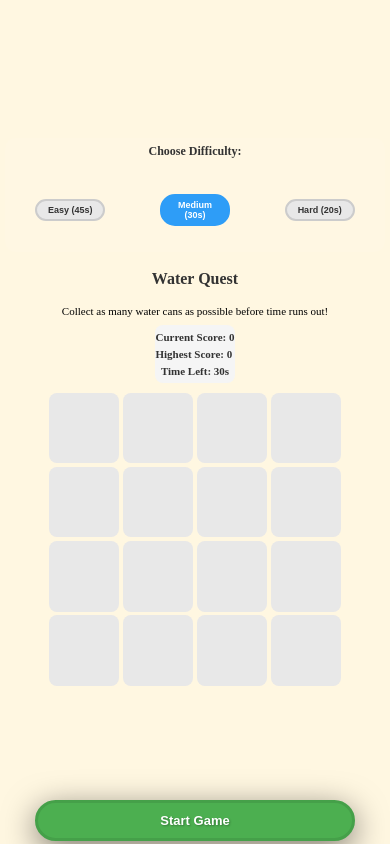
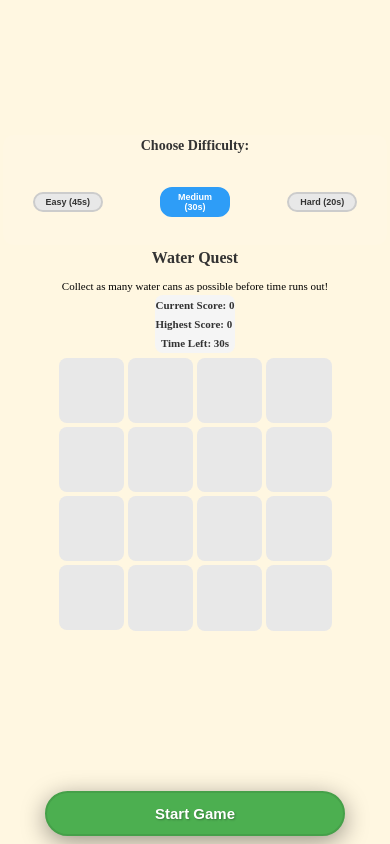
Before and after one commit to TMTucker1/charity-water-game-final, a plain HTML site: page 1Hydration-Hall-Collect/index.html in a window 390 px wide. Drawn offline with Linux system fonts and the light colour scheme.

Commit message:
Enhance mobile responsiveness: adjust layout, padding, and margins for improved usability and visibility of elements

```diff
--- a/1Hydration-Hall-Collect/style.css
+++ b/1Hydration-Hall-Collect/style.css
@@ -288,20 +288,23 @@ button {
   cursor: not-allowed;
 }
 
-/* Responsive for mobile - move difficulty to top */
+/* Mobile responsive styles */
 @media (max-width: 768px) {
   body {
     overflow: auto !important;
+    margin: 0 !important;
+    padding: 0 !important;
   }
 
   .container {
     flex-direction: column !important;
     padding: 5px !important;
-    gap: 5px !important;
+    gap: 2px !important; /* Reduced gap */
     height: auto !important;
     min-height: 100vh !important;
     overflow-y: auto !important;
-    padding-bottom: 20px !important; /* Reduced since button will be hidden during game */
+    padding-bottom: 90px !important; /* Space for button */
+    margin: 0 !important;
   }
 
   .left-panel {
@@ -309,29 +312,30 @@ button {
     min-width: auto !important;
     max-width: none !important;
     width: 100% !important;
-    padding: 8px !important;
+    padding: 5px !important; /* Reduced padding */
     background-color: rgba(255, 255, 255, 0.05);
-    margin-bottom: 2px !important;
+    margin-bottom: 0 !important; /* Remove margin */
     height: auto !important;
   }
 
   .difficulty-selection h3 {
     font-size: 14px !important;
-    margin: 0 0 5px 0 !important;
+    margin: 0 0 3px 0 !important; /* Reduced margin */
   }
 
   .difficulty-buttons {
     flex-direction: row !important;
     flex-wrap: wrap !important;
     justify-content: center !important;
-    gap: 6px !important;
+    gap: 4px !important; /* Reduced gap */
+    margin-bottom: 5px !important;
   }
 
   .difficulty-btn {
-    width: 90px !important;
-    padding: 6px 10px !important;
-    font-size: 11px !important;
-    border-radius: 15px !important;
+    width: 80px !important;
+    padding: 4px 8px !important; /* Reduced padding */
+    font-size: 10px !important;
+    border-radius: 12px !important;
   }
 
   .game-area {
@@ -342,18 +346,18 @@ button {
     display: flex !important;
     flex-direction: column !important;
     align-items: center !important;
-    padding-bottom: 5px !important;
+    padding: 0 !important; /* Remove padding */
   }
 
   .game-grid {
-    width: 75vw !important;
-    height: 75vw !important;
-    max-width: 75vw !important;
-    max-height: 75vw !important;
+    width: 70vw !important; /* Smaller grid */
+    height: 70vw !important;
+    max-width: 70vw !important;
+    max-height: 70vw !important;
     min-width: 0 !important;
     min-height: 0 !important;
-    gap: 1.5vw !important;
-    margin: 5px auto 5px auto !important;
+    gap: 1vw !important;
+    margin: 2px auto !important; /* Minimal margin */
   }
 
   .grid-cell {
@@ -363,120 +367,102 @@ button {
   }
 
   .item-wrapper {
-    width: 35px !important;
-    height: 35px !important;
+    width: 30px !important;
+    height: 30px !important;
   }
 
   h1 {
-    font-size: 20px !important;
-    margin-bottom: 5px !important;
+    font-size: 18px !important;
+    margin: 5px 0 3px 0 !important; /* Reduced margins */
   }
 
   .game-instructions {
-    font-size: 13px !important;
-    margin-bottom: 5px !important;
+    font-size: 12px !important;
+    margin-bottom: 3px !important; /* Reduced margin */
   }
 
   .stats {
-    padding: 6px 0 !important;
-    margin-bottom: 5px !important;
+    padding: 3px 0 !important; /* Reduced padding */
+    margin-bottom: 3px !important; /* Reduced margin */
   }
 
   .stats p {
-    font-size: 13px !important;
+    font-size: 12px !important;
+    margin: 1px 0 !important; /* Reduced margin */
   }
 
-  /* Fixed start button at bottom - only visible when game is not active */
+  /* Achievements positioning */
+  #achievements {
+    position: fixed !important;
+    top: 50% !important;
+    left: 50% !important;
+    transform: translate(-50%, -50%) !important;
+    z-index: 9999 !important;
+    max-width: 90% !important;
+  }
+
+  /* Fixed start button at bottom - always visible when not in game */
   button#start-game {
     position: fixed !important;
     left: 50% !important;
-    bottom: 20px !important;
+    bottom: 10px !important;
     transform: translateX(-50%) !important;
     z-index: 99999 !important;
-    width: 90vw !important;
-    max-width: 320px !important;
+    width: 85vw !important;
+    max-width: 300px !important;
     margin: 0 !important;
-    padding: 18px 24px !important;
-    font-size: 18px !important;
+    padding: 15px 20px !important;
+    font-size: 16px !important;
     font-weight: bold !important;
-    box-shadow: 0 8px 32px rgba(0,0,0,0.5) !important;
+    box-shadow: 0 6px 24px rgba(0,0,0,0.4) !important;
     background-color: #4CAF50 !important;
-    border: 3px solid #45a049 !important;
-    border-radius: 30px !important;
+    border: 2px solid #45a049 !important;
+    border-radius: 25px !important;
     color: white !important;
     text-shadow: 1px 1px 2px rgba(0,0,0,0.3) !important;
-    display: block !important; /* Ensure it's visible by default */
+    display: block !important;
+    visibility: visible !important;
+    opacity: 1 !important;
   }
 
-  /* When button is hidden during gameplay */
+  button#start-game:hover {
+    background-color: #45a049 !important;
+  }
+
+  button#start-game:disabled {
+    background-color: #666 !important;
+    border-color: #555 !important;
+  }
+
+  /* Hide button during gameplay */
   button#start-game[style*="display: none"] {
     display: none !important;
+    visibility: hidden !important;
+    opacity: 0 !important;
   }
 }
 
-/* Small screens */
+/* Small screens - even more compact */
 @media (max-width: 480px) {
   .container {
-    padding-bottom: 15px !important; /* Reduced from 90px */
-  }
-
-  .game-grid {
-    width: 80vw !important; /* Even smaller on very small screens */
-    height: 80vw !important;
-    gap: 1vw !important;
-  }
-
-  .item-wrapper {
-    width: 30px !important; /* Even smaller items */
-    height: 30px !important;
+    padding: 3px !important;
+    gap: 1px !important;
+    padding-bottom: 80px !important;
   }
 
   .left-panel {
-    padding: 6px !important;
+    padding: 3px !important;
   }
 
   .difficulty-btn {
     width: 70px !important;
-    padding: 4px 6px !important;
+    padding: 3px 6px !important;
     font-size: 9px !important;
   }
 
-  .difficulty-selection h3 {
-    font-size: 12px !important;
-  }
-
-  h1 {
-    font-size: 16px !important;
-    margin-bottom: 6px !important;
-  }
-
-  .game-instructions {
-    font-size: 11px !important;
-    margin-bottom: 8px !important;
-  }
-
-  .stats p {
-    font-size: 11px !important;
-  }
-
-  button#start-game {
-    font-size: 13px !important;
-    padding: 10px 16px !important;
-    width: 90vw !important;
-    bottom: 3px !important; /* Reduced from 10px */
-    z-index: 1001 !important;
-  }
-}
-
-/* Extra small screens - ensure button is always visible */
-@media (max-width: 360px) {
-  .container {
-    padding-bottom: 10px !important; /* Reduced from 100px */
-  }
-
   .game-grid {
-    width: 85vw !important;
-    height: 85vw !important;
+    width: 75vw !important;
+    height: 75vw !important;
     gap: 0.8vw !important;
   }
 
@@ -485,36 +471,52 @@ button {
     height: 25px !important;
   }
 
+  h1 {
+    font-size: 16px !important;
+    margin: 3px 0 2px 0 !important;
+  }
+
+  .game-instructions {
+    font-size: 11px !important;
+  }
+
+  .stats p {
+    font-size: 11px !important;
+  }
+
   button#start-game {
-    font-size: 12px !important;
-    padding: 8px 12px !important;
-    width: 95vw !important;
-    bottom: 2px !important; /* Reduced from 8px */
-    z-index: 1002 !important;
-    position: fixed !important;
+    bottom: 8px !important;
+    width: 90vw !important;
+    padding: 12px 16px !important;
+    font-size: 15px !important;
+  }
+}
+
+/* Extra small screens */
+@media (max-width: 360px) {
+  .container {
+    padding: 2px !important;
+    padding-bottom: 75px !important;
+  }
+
+  .game-grid {
+    width: 80vw !important;
+    height: 80vw !important;
+  }
+
+  .item-wrapper {
+    width: 22px !important;
+    height: 22px !important;
   }
 
   h1 {
     font-size: 14px !important;
   }
 
-  .game-instructions {
-    font-size: 10px !important;
-  }
-
-  .stats p {
-    font-size: 10px !important;
+  button#start-game {
+    bottom: 5px !important;
+    width: 95vw !important;
+    padding: 10px 14px !important;
+    font-size: 14px !important;
   }
 }
-
-/* Achievement positioning fix for mobile */
-@media (max-width: 768px) {
-  .achievement {
-    position: fixed !important;
-    top: 50% !important;
-    left: 50% !important;
-    transform: translate(-50%, -50%) !important;
-    z-index: 1000 !important;
-    max-width: 90% !important;
-  }
-}
```
